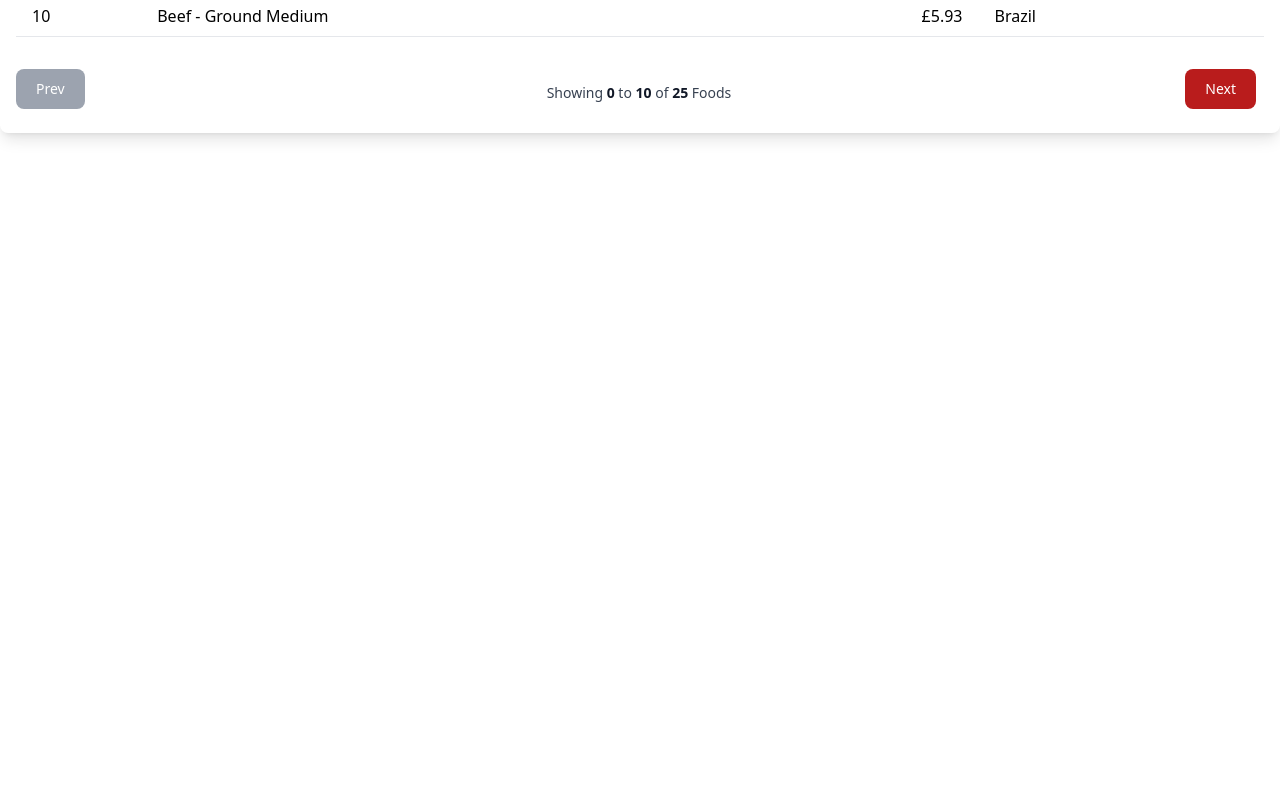
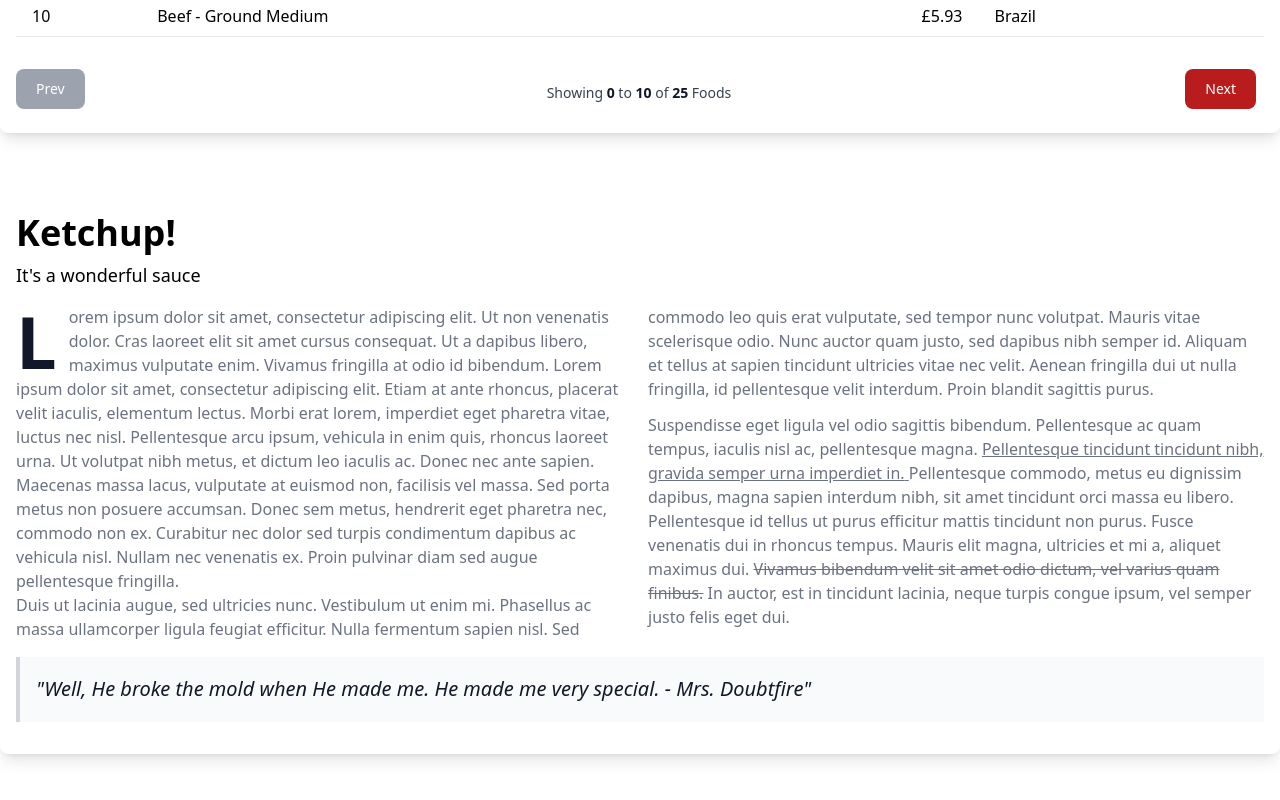
Before and after one commit to ScottKGregory/ketchup, a React (Vite) app: page / in a window 1280 px wide. Shown: the part 558-1358 px from the top of the page. Before the commit the page ends 819 px from the top, so only its background shows below. Built offline with nearby package versions, Linux system fonts and the light colour scheme.

Commit message:
add typography

```diff
--- a/src/App.tsx
+++ b/src/App.tsx
@@ -6,6 +6,7 @@ import Paginator from "./components/paginator";
 import Table from "./components/table";
 import mockData from "./mockData";
 import ToastProvider, { useToast } from "./hooks/toast";
+import Typography from "./components/typography";
 
 interface Produce {
   id: number;
@@ -22,7 +23,7 @@ export default function App() {
   );
 }
 
-function randInArray<T extends any>(arr: T[]): T {
+function randInArray<T>(arr: T[]): T {
   return arr[Math.floor(Math.random() * arr.length)];
 }
 
@@ -78,13 +79,68 @@ function Content() {
               onRowClick={(val: Produce) => {
                 addToast(
                   randInArray(["info", "success", "warning", "error"]),
-                  val.name
+                  val.name,
                 );
               }}
             />
           </Paginator>
         </Card>
       </Container>
+
+      <Container>
+        <Card>
+          <Typography type="h2">Ketchup!</Typography>
+          <Typography type="subtitle">It's a wonderful sauce</Typography>
+          <Typography type="drop-cap" columns={2}>
+            Lorem ipsum dolor sit amet, consectetur adipiscing elit. Ut non
+            venenatis dolor. Cras laoreet elit sit amet cursus consequat. Ut a
+            dapibus libero, maximus vulputate enim. Vivamus fringilla at odio id
+            bibendum. Lorem ipsum dolor sit amet, consectetur adipiscing elit.
+            Etiam at ante rhoncus, placerat velit iaculis, elementum lectus.
+            Morbi erat lorem, imperdiet eget pharetra vitae, luctus nec nisl.
+            Pellentesque arcu ipsum, vehicula in enim quis, rhoncus laoreet
+            urna. Ut volutpat nibh metus, et dictum leo iaculis ac. Donec nec
+            ante sapien. Maecenas massa lacus, vulputate at euismod non,
+            facilisis vel massa. Sed porta metus non posuere accumsan. Donec sem
+            metus, hendrerit eget pharetra nec, commodo non ex. Curabitur nec
+            dolor sed turpis condimentum dapibus ac vehicula nisl. Nullam nec
+            venenatis ex. Proin pulvinar diam sed augue pellentesque fringilla.
+            <Typography>
+              Duis ut lacinia augue, sed ultricies nunc. Vestibulum ut enim mi.
+              Phasellus ac massa ullamcorper ligula feugiat efficitur. Nulla
+              fermentum sapien nisl. Sed commodo leo quis erat vulputate, sed
+              tempor nunc volutpat. Mauris vitae scelerisque odio. Nunc auctor
+              quam justo, sed dapibus nibh semper id. Aliquam et tellus at
+              sapien tincidunt ultricies vitae nec velit. Aenean fringilla dui
+              ut nulla fringilla, id pellentesque velit interdum. Proin blandit
+              sagittis purus.
+            </Typography>
+            <Typography>
+              Suspendisse eget ligula vel odio sagittis bibendum. Pellentesque
+              ac quam tempus, iaculis nisl ac, pellentesque magna.{" "}
+              <Typography underlined type="span">
+                Pellentesque tincidunt tincidunt nibh, gravida semper urna
+                imperdiet in.{" "}
+              </Typography>
+              Pellentesque commodo, metus eu dignissim dapibus, magna sapien
+              interdum nibh, sit amet tincidunt orci massa eu libero.
+              Pellentesque id tellus ut purus efficitur mattis tincidunt non
+              purus. Fusce venenatis dui in rhoncus tempus. Mauris elit magna,
+              ultricies et mi a, aliquet maximus dui.{" "}
+              <Typography type="span" strike>
+                Vivamus bibendum velit sit amet odio dictum, vel varius quam
+                finibus.
+              </Typography>{" "}
+              In auctor, est in tincidunt lacinia, neque turpis congue ipsum,
+              vel semper justo felis eget dui.
+            </Typography>
+          </Typography>
+          <Typography type="blockquote">
+            Well, He broke the mold when He made me. He made me very special. -
+            Mrs. Doubtfire
+          </Typography>
+        </Card>
+      </Container>
     </div>
   );
 }
--- a/src/components/navbar.tsx
+++ b/src/components/navbar.tsx
@@ -16,7 +16,7 @@ export default function Navbar(props: Props) {
     <nav className="fixed start-0 top-0 z-20 w-full border-b border-gray-200 bg-white">
       <div className="mx-auto flex max-w-screen-xl flex-wrap items-center justify-between p-4">
         <a href="" className="flex items-center space-x-3 rtl:space-x-reverse">
-          <img src="public/ketchup.png" className="h-8" />
+          <img src="ketchup.png" className="h-8" />
           <span className="self-center whitespace-nowrap text-2xl font-semibold">
             Ketchup
           </span>
--- a/src/components/table.tsx
+++ b/src/components/table.tsx
@@ -1,14 +1,14 @@
 import classNames from "classnames";
 import dayjs from "dayjs";
 import type { ReactElement, ReactNode } from "react";
-import { TextAlignment } from "../helpers/classes";
+import { TextAlignment, type Alignment } from "../helpers/classes";
 
 interface Column<T extends object> {
   heading: ReactElement | string;
   key: keyof T;
   render?: (val: T) => ReactElement;
   boolConvert?: (b: boolean) => string;
-  align?: "left" | "right" | "center";
+  align?: Alignment;
 }
 
 interface Props<T extends object> {
--- a/src/components/toast.tsx
+++ b/src/components/toast.tsx
@@ -149,7 +149,7 @@ export const ToastContainer = ({ toasts }: { toasts: ToastData[] }) => {
         <animated.div style={style}>
           <div
             ref={(ref: HTMLDivElement) => {
-              ref && refMap.set(t, ref);
+              refMap.set(t, ref);
             }}
           >
             <Toast
@@ -162,6 +162,6 @@ export const ToastContainer = ({ toasts }: { toasts: ToastData[] }) => {
         </animated.div>
       ))}
     </div>,
-    document.body
+    document.body,
   );
 };
--- /dev/null
+++ b/src/components/typography.tsx
@@ -0,0 +1,149 @@
+import classNames from "classnames";
+import type { PropsWithChildren } from "react";
+import { TextAlignment, type Alignment } from "../helpers/classes";
+
+interface Props extends PropsWithChildren {
+  type?:
+    | "subtitle"
+    | "h1"
+    | "h2"
+    | "h3"
+    | "h4"
+    | "h5"
+    | "h6"
+    | "p"
+    | "leading"
+    | "drop-cap"
+    | "blockquote"
+    | "span";
+
+  bold?: boolean;
+  underlined?: boolean;
+  italic?: boolean;
+  align?: Alignment;
+  strike?: boolean;
+  uppercase?: boolean;
+  columns?: 1 | 2 | 3 | 4;
+}
+
+export default function Typography(props: Props) {
+  let classes = classNames(
+    {
+      "font-semibold": props.bold,
+      underline: props.underlined,
+      "font-italic": props.italic,
+      "line-through": props.strike,
+      uppercase: props.uppercase,
+    },
+    TextAlignment(props.align),
+  );
+
+  switch (props.columns) {
+    case 2:
+      classes = classNames(classes, "columns-2");
+      break;
+    case 3:
+      classes = classNames(classes, "columns-3");
+      break;
+    case 4:
+      classes = classNames(classes, "columns-4");
+      break;
+  }
+
+  switch (props.type) {
+    case "span":
+      return <span className={classes}>{props.children}</span>;
+    case "subtitle":
+      return (
+        <p
+          className={classNames(classes, "-mt-2 mb-4 text-lg font-extralight")}
+        >
+          {props.children}
+        </p>
+      );
+    case "h1":
+      return (
+        <h1 className={classNames(classes, "mb-4 text-5xl font-extrabold")}>
+          {props.children}
+        </h1>
+      );
+    case "h2":
+      return (
+        <h2 className={classNames(classes, "mb-4 text-4xl font-bold")}>
+          {props.children}
+        </h2>
+      );
+    case "h3":
+      return (
+        <h3 className={classNames(classes, "mb-4 text-3xl font-bold")}>
+          {props.children}
+        </h3>
+      );
+    case "h4":
+      return (
+        <h4 className={classNames(classes, "mb-4 text-2xl font-bold")}>
+          {props.children}
+        </h4>
+      );
+    case "h5":
+      return (
+        <h5 className={classNames(classes, "mb-4 text-xl font-bold")}>
+          {props.children}
+        </h5>
+      );
+    case "h6":
+      return (
+        <h6 className={classNames(classes, "mb-4 text-lg font-bold")}>
+          {props.children}
+        </h6>
+      );
+    case "leading":
+      return (
+        <p
+          className={classNames(
+            classes,
+            "mb-3 text-lg text-gray-500 md:text-xl",
+          )}
+        >
+          {props.children}
+        </p>
+      );
+    case "drop-cap":
+      return (
+        <p
+          className={classNames(
+            classes,
+            "mb-3 text-gray-500",
+            "first-letter:float-start first-letter:me-3 first-letter:text-7xl first-letter:font-bold first-letter:text-gray-900",
+          )}
+        >
+          {props.children}
+        </p>
+      );
+    case "blockquote":
+      return (
+        <blockquote
+          className={classNames(
+            classes,
+            "my-4 border-s-4 border-gray-300 bg-gray-50 p-4",
+          )}
+        >
+          <p
+            className={classNames(
+              classes,
+              "text-xl font-medium italic leading-relaxed text-gray-900",
+            )}
+          >
+            "{props.children}"
+          </p>
+        </blockquote>
+      );
+    case "p":
+    default:
+      return (
+        <p className={classNames(classes, "mb-3 text-gray-500")}>
+          {props.children}
+        </p>
+      );
+  }
+}
--- a/src/helpers/classes.ts
+++ b/src/helpers/classes.ts
@@ -1,6 +1,6 @@
-export const TextAlignment = (
-  align: "left" | "right" | "center" | undefined,
-): string => {
+export type Alignment = "left" | "right" | "center" | "justify" | undefined;
+
+export const TextAlignment = (align: Alignment): string => {
   switch (align) {
     case "left":
       return "text-left";
@@ -8,6 +8,8 @@ export const TextAlignment = (
       return "text-right";
     case "center":
       return "text-center";
+    case "justify":
+      return "text-justify";
     default:
       return "text-left";
   }
```
